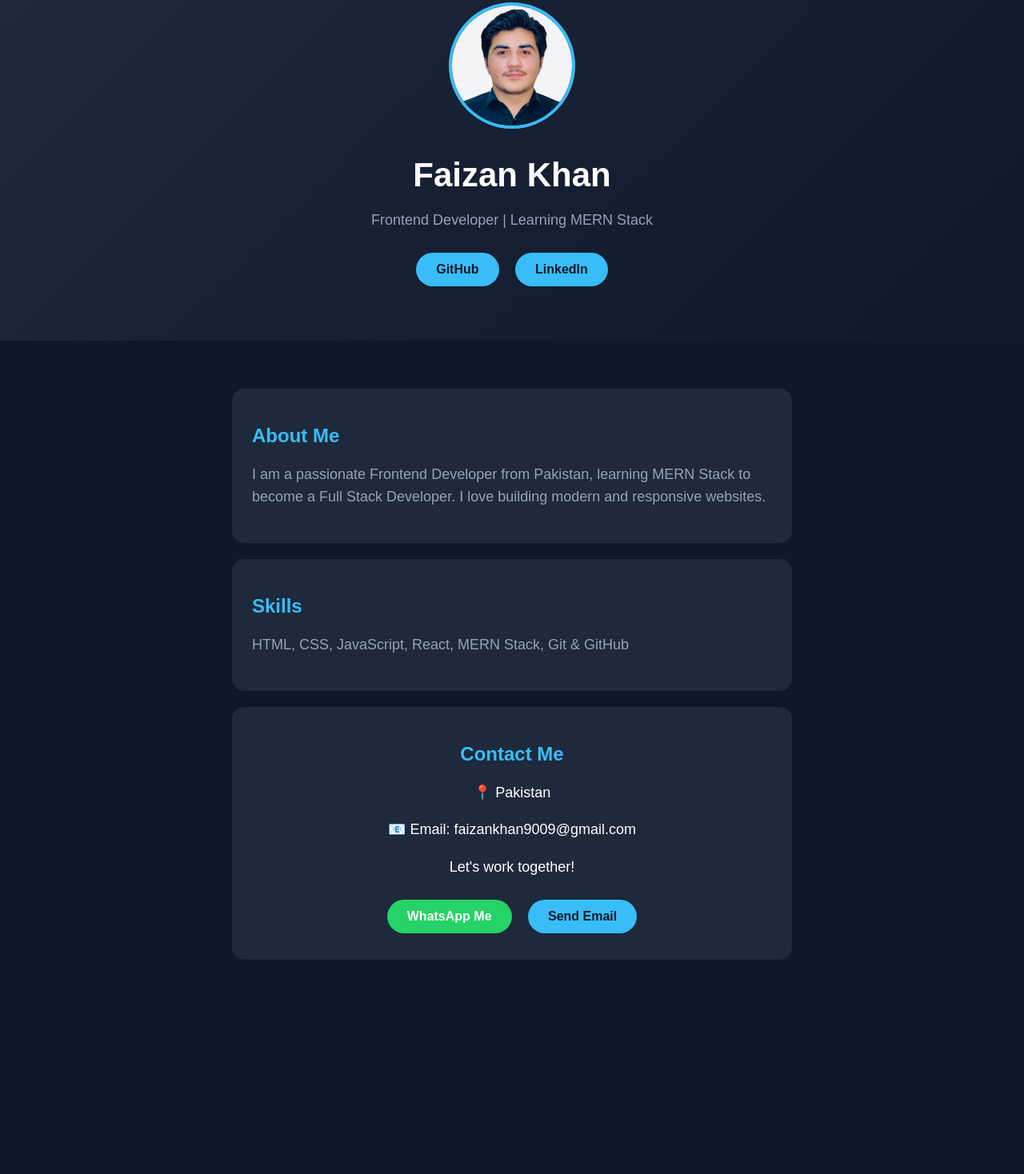
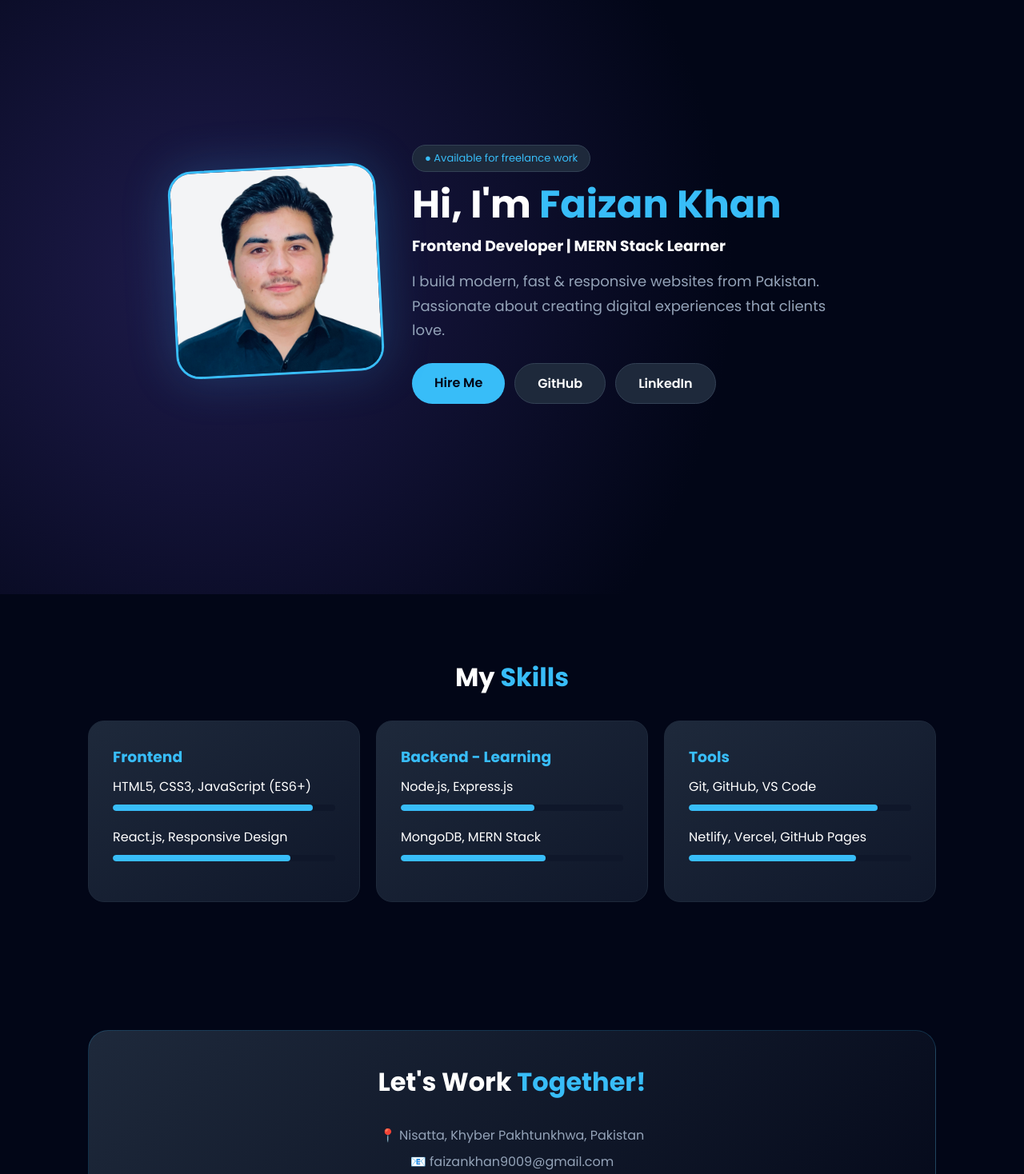
Before and after one commit to faizankhan9009/faizankhan9009, a plain HTML site: page index.html in a window 1280 px wide. Shown: the part 57-1525 px from the top of the page at 80% size. Before the commit the page ends 1317 px from the top, so only its background shows below. Drawn offline with Linux system fonts and the light colour scheme.

Commit message:
Update index.html

```diff
--- a/index.html
+++ b/index.html
@@ -1,51 +1,111 @@
 <!DOCTYPE html>
-<html>
+<html lang="en">
 <head>
-<meta name="viewport" content="width=device-width, initial-scale=1">
+<meta charset="UTF-8">
+<meta name="viewport" content="width=device-width, initial-scale=1.0">
 <title>Faizan Khan - Frontend Developer</title>
+<link href="https://fonts.googleapis.com/css2?family=Poppins:wght@300;400;600;700&display=swap" rel="stylesheet">
 <style>
-body{margin:0;font-family:Arial;background:#0f172a;color:white;text-align:center}
-header{padding:60px 20px;background:linear-gradient(135deg,#1e293b,#0f172a)}
-.profile{width:150px;height:150px;border-radius:50%;object-fit:cover;border:4px solid #38bdf8;margin-bottom:20px}
-h1{font-size:42px;margin:10px 0}
-h2{color:#38bdf8}
-p{color:#94a3b8;font-size:18px;line-height:1.6}
-.btn{display:inline-block;margin:8px;padding:12px 25px;background:#38bdf8;color:#0f172a;text-decoration:none;border-radius:25px;font-weight:bold}
-.btn-whatsapp{background:#25D366;color:white}
-section{padding:40px 20px;max-width:700px;margin:auto;text-align:left}
-.card{background:#1e293b;padding:25px;border-radius:15px;margin:20px 0}
-.contact{text-align:center}
-.contact p{color:white}
+*{margin:0;padding:0;box-sizing:border-box;font-family:'Poppins',sans-serif}
+body{background:#020617;color:white;overflow-x:hidden}
+header{min-height:100vh;display:flex;align-items:center;justify-content:center;padding:40px 20px;background:radial-gradient(circle at 20% 50%,#1e1b4b,#020617 60%)}
+.hero{max-width:1100px;display:flex;flex-wrap:wrap;align-items:center;justify-content:center;gap:40px}
+.hero-img{position:relative}
+.hero-img img{width:260px;height:260px;border-radius:30px;object-fit:cover;border:3px solid #38bdf8;box-shadow:0 0 60px #38bdf836;transform:rotate(-3deg);transition:0.4s}
+.hero-img img:hover{transform:rotate(0deg) scale(1.05)}
+.hero-text{text-align:left;max-width:550px}
+.badge{background:#1e293b;color:#38bdf8;padding:6px 15px;border-radius:20px;font-size:13px;display:inline-block;margin-bottom:15px;border:1px solid #334155}
+h1{font-size:48px;line-height:1.1;margin-bottom:10px}
+h1 span{color:#38bdf8}
+.hero-text p{color:#94a3b8;font-size:18px;margin:15px 0 25px;line-height:1.7}
+.btns{display:flex;gap:12px;flex-wrap:wrap}
+.btn{padding:12px 28px;border-radius:30px;text-decoration:none;font-weight:600;transition:0.3s;display:inline-block}
+.btn-primary{background:#38bdf8;color:#020617}
+.btn-primary:hover{transform:translateY(-3px);box-shadow:0 10px 30px #38bdf866}
+.btn-outline{border:1px solid #334155;color:white;background:#1e293b}
+.btn-outline:hover{background:white;color:black}
+section{padding:80px 20px;max-width:1100px;margin:auto}
+h2{font-size:32px;margin-bottom:30px;text-align:center}
+h2 span{color:#38bdf8}
+.grid{display:grid;grid-template-columns:repeat(auto-fit,minmax(250px,1fr));gap:20px}
+.card{background:linear-gradient(145deg,#1e293b,#0f172a);padding:30px;border-radius:20px;border:1px solid #1e293b;transition:0.3s}
+.card:hover{transform:translateY(-8px);border-color:#38bdf8}
+.card h3{color:#38bdf8;margin-bottom:10px}
+.skill-bar{background:#0f172a;height:8px;border-radius:10px;margin:10px 0 20px;overflow:hidden}
+.skill-fill{height:100%;background:#38bdf8;border-radius:10px}
+.contact-box{background:linear-gradient(135deg,#1e293b,#020617);border:1px solid #38bdf833;padding:40px;border-radius:25px;text-align:center}
+.contact-box p{color:#94a3b8;margin:8px 0}
+.whatsapp{background:#25D366;color:white}
+.whatsapp:hover{background:#1ebe5d}
+footer{text-align:center;padding:30px;color:#475569;border-top:1px solid #1e293b;margin-top:50px}
+@media(max-width:768px){h1{font-size:36px}.hero-text{text-align:center}.btns{justify-content:center}}
 </style>
 </head>
 <body>
 <header>
-<img src="IMG_7167.jpeg" class="profile" alt="Faizan Khan">
-<h1>Faizan Khan</h1>
-<p>Frontend Developer | Learning MERN Stack</p>
-<a href="https://github.com/faizankhan9009" class="btn">GitHub</a>
-<a href="https://www.linkedin.com/in/faizan-khan-901357444" class="btn">LinkedIn</a>
+<div class="hero">
+<div class="hero-img">
+<img src="IMG_7167.jpeg" alt="Faizan Khan">
+</div>
+<div class="hero-text">
+<div class="badge">● Available for freelance work</div>
+<h1>Hi, I'm <span>Faizan Khan</span></h1>
+<h3>Frontend Developer | MERN Stack Learner</h3>
+<p>I build modern, fast & responsive websites from Pakistan. Passionate about creating digital experiences that clients love.</p>
+<div class="btns">
+<a href="#contact" class="btn btn-primary">Hire Me</a>
+<a href="https://github.com/faizankhan9009" class="btn btn-outline">GitHub</a>
+<a href="https://www.linkedin.com/in/faizan-khan-901357444" class="btn btn-outline">LinkedIn</a>
+</div>
+</div>
+</div>
 </header>
 
 <section>
+<h2>My <span>Skills</span></h2>
+<div class="grid">
 <div class="card">
-<h2>About Me</h2>
-<p>I am a passionate Frontend Developer from Pakistan, learning MERN Stack to become a Full Stack Developer. I love building modern and responsive websites.</p>
+<h3>Frontend</h3>
+<p>HTML5, CSS3, JavaScript (ES6+)</p>
+<div class="skill-bar"><div class="skill-fill" style="width:90%"></div></div>
+<p>React.js, Responsive Design</p>
+<div class="skill-bar"><div class="skill-fill" style="width:80%"></div></div>
 </div>
-
 <div class="card">
-<h2>Skills</h2>
-<p>HTML, CSS, JavaScript, React, MERN Stack, Git & GitHub</p>
+<h3>Backend - Learning</h3>
+<p>Node.js, Express.js</p>
+<div class="skill-bar"><div class="skill-fill" style="width:60%"></div></div>
+<p>MongoDB, MERN Stack</p>
+<div class="skill-bar"><div class="skill-fill" style="width:65%"></div></div>
 </div>
-
-<div class="card contact">
-<h2>Contact Me</h2>
-<p>📍 Pakistan</p>
-<p>📧 Email: faizankhan9009@gmail.com</p>
-<p>Let's work together!</p>
-<a href="https://wa.me/923223712385" class="btn btn-whatsapp">WhatsApp Me</a>
-<a href="mailto:faizankhan9009@gmail.com" class="btn">Send Email</a>
+<div class="card">
+<h3>Tools</h3>
+<p>Git, GitHub, VS Code</p>
+<div class="skill-bar"><div class="skill-fill" style="width:85%"></div></div>
+<p>Netlify, Vercel, GitHub Pages</p>
+<div class="skill-bar"><div class="skill-fill" style="width:75%"></div></div>
+</div>
 </div>
 </section>
+
+<section id="contact">
+<div class="contact-box">
+<h2>Let's Work <span>Together!</span></h2>
+<p>📍 Nisatta, Khyber Pakhtunkhwa, Pakistan</p>
+<p>📧 faizankhan9009@gmail.com</p>
+<p>📱 +92 322 3712385</p>
+<br>
+<div class="btns" style="justify-content:center">
+<a href="https://wa.me/923223712385?text=Salam%20Faizan!%20I%20saw%20your%20portfolio" class="btn whatsapp">WhatsApp Me</a>
+<a href="mailto:faizankhan9009@gmail.com" class="btn btn-primary">Send Email</a>
+</div>
+<br>
+<p style="font-size:13px;margin-top:15px">Reply within 2 hours • Professional & Friendly</p>
+</div>
+</section>
+
+<footer>
+<p>© 2026 Faizan Khan - Built with ❤️ from Pakistan</p>
+</footer>
 </body>
 </html>
```
